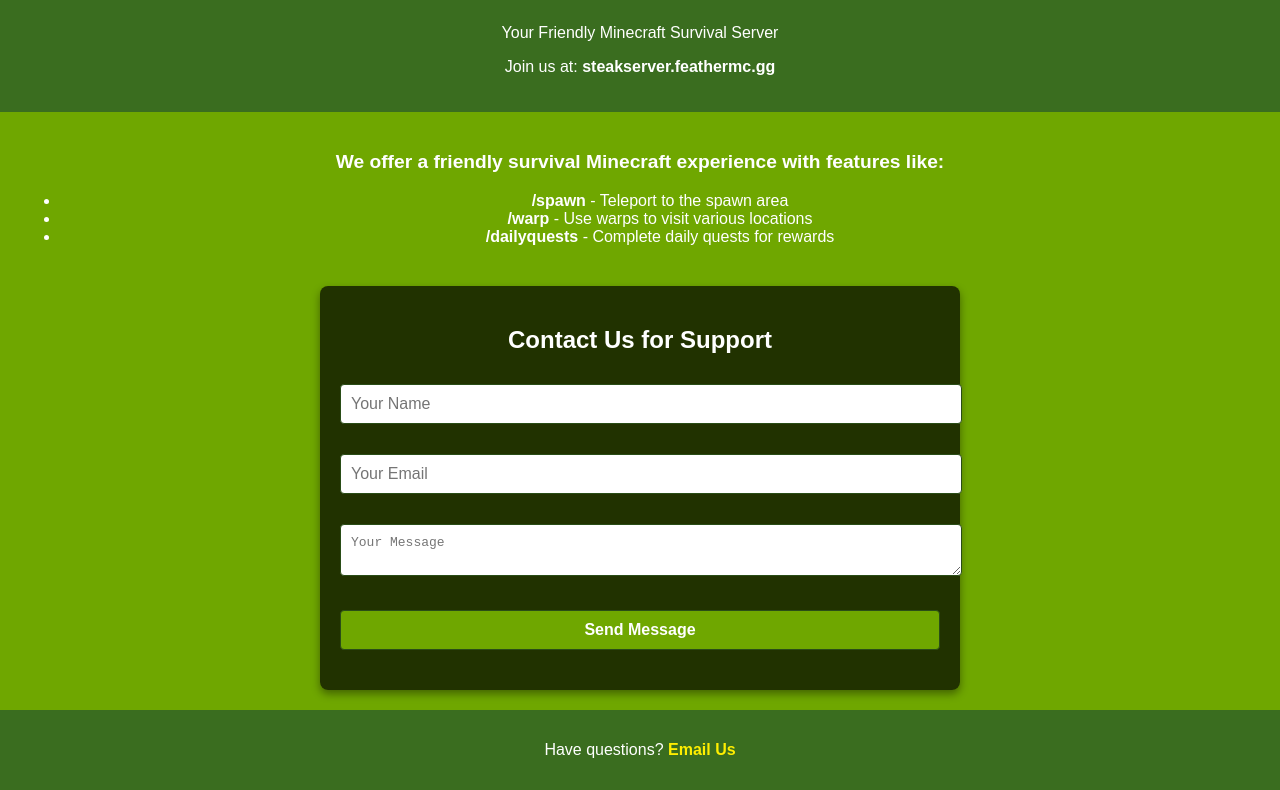
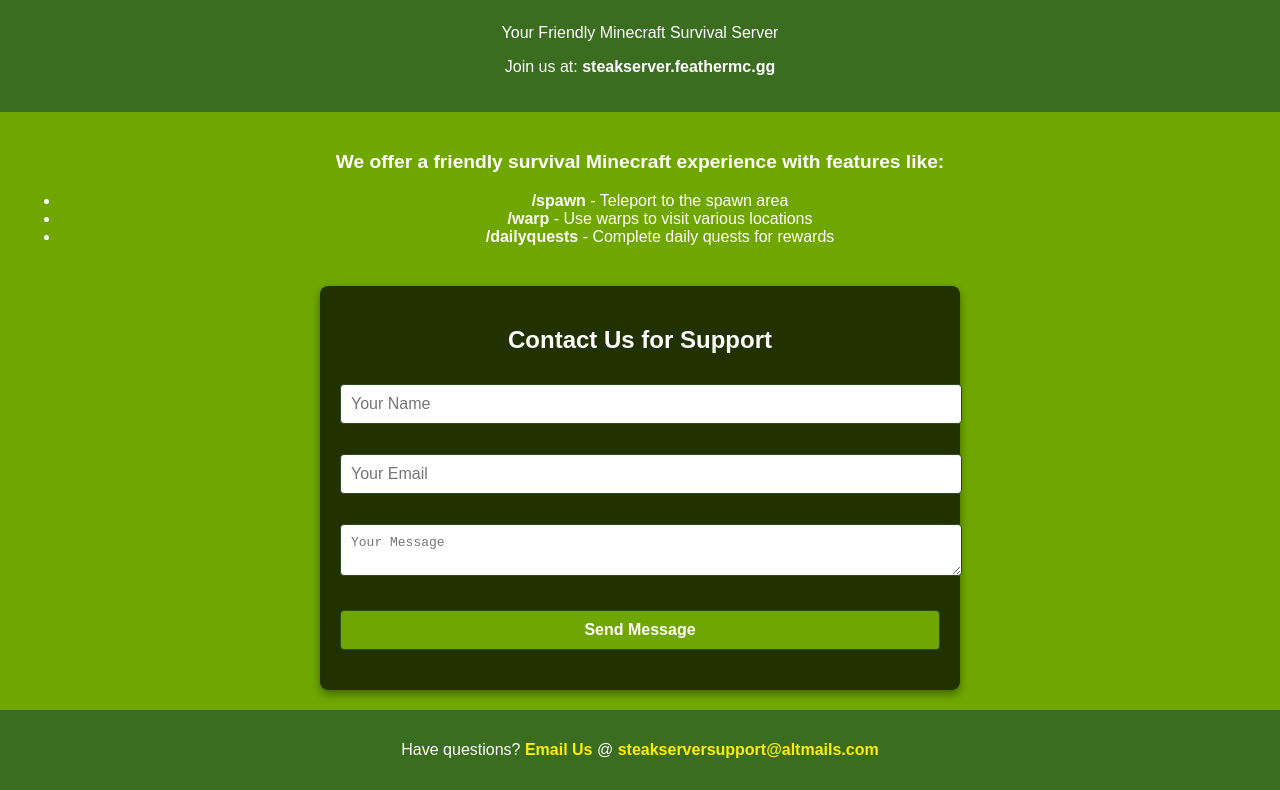
Before and after one commit to steakserver/steakserver.github.io, a plain HTML site: page index.html in a window 1280 px wide. Shown: the part 95-885 px from the top of the page. Drawn offline with Linux system fonts and the light colour scheme.

Commit message:
Update index.html

```diff
--- a/index.html
+++ b/index.html
@@ -155,7 +155,7 @@
 
     <!-- Footer -->
     <footer>
-        <p>Have questions? <a href="mailto:support@steakserver.feathermc.gg">Email Us</a></p>
+        <p>Have questions? <a href="mailto:steakserversupport@altmails.com">Email Us</a> @ <a href="mailto:steakserversupport@altmails.com">steakserversupport@altmails.com</a></p>
     </footer>
 
     <script>
```
